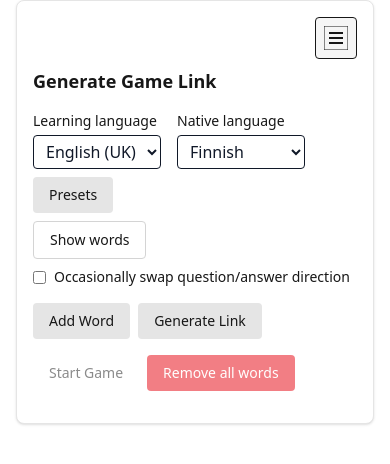
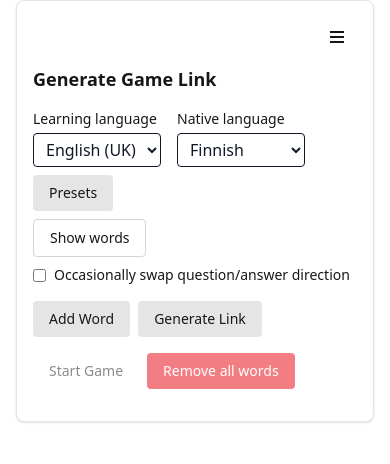
Before and after one commit to amahlaka/lingo-hangman, a React (Vite) app: page / in a window 390 px wide. Shown: the top 464 px of the page. Built offline with nearby package versions, Linux system fonts and the light colour scheme.

Commit message:
feat: update HamburgerMenu styling and integrate with HangmanGame layout

```diff
--- a/src/components/HamburgerMenu.jsx
+++ b/src/components/HamburgerMenu.jsx
@@ -52,13 +52,12 @@ export default function HamburgerMenu({ lang, setLang, onRestart, darkMode, setD
   return (
     <div className="relative">
       <button
-        className="p-2 rounded border bg-neutral-100 dark:bg-neutral-800"
+        className="p-2 rounded"
         onClick={() => setOpen((v) => !v)}
         aria-label="Menu"
         type="button"
       >
         <svg width="24" height="24" fill="none" stroke="currentColor">
-          <rect width="24" height="24" fill="none" />
           <line x1="5" y1="7" x2="19" y2="7" strokeWidth="2" />
           <line x1="5" y1="12" x2="19" y2="12" strokeWidth="2" />
           <line x1="5" y1="17" x2="19" y2="17" strokeWidth="2" />
--- a/src/components/HangmanGame.jsx
+++ b/src/components/HangmanGame.jsx
@@ -373,12 +373,14 @@ export default function HangmanGame({ lang, t, restartFlag, testWords = "", setL
     <div className="max-w-md mx-auto p-4 space-y-4">
       <Card>
         <CardContent className="text-center p-4">
-          <div className="flex justify-end mb-2">
+          {/* Menu and round indicator on the same row */}
+          <div className="flex justify-between items-center mb-2">
+            <div className="flex-1 flex justify-center">
+              <span className="text-sm font-semibold text-gray-700 dark:text-gray-200">
+                {(showAllGuessed ? (t.round || "Round") + ": " + wordsOrder.length + " / " + wordsOrder.length : (t.round || "Round") + ": " + roundsPlayed + " / " + wordsOrder.length)}
+              </span>
+            </div>
             <HamburgerMenu lang={lang} setLang={setLang} onRestart={handleRestart} darkMode={darkMode} setDarkMode={setDarkMode} />
-          </div>
-          {/* Show current round and rounds left */}
-          <div className="mb-2 text-sm font-semibold text-gray-700 dark:text-gray-200">
-            {t.round || "Round"}: {currentIndex + 1} / {wordsOrder.length}
           </div>
           <h2 className="text-xl font-semibold" data-testid="native-word">{t.meaning}: {native}</h2>
           {timeValue && (
```
